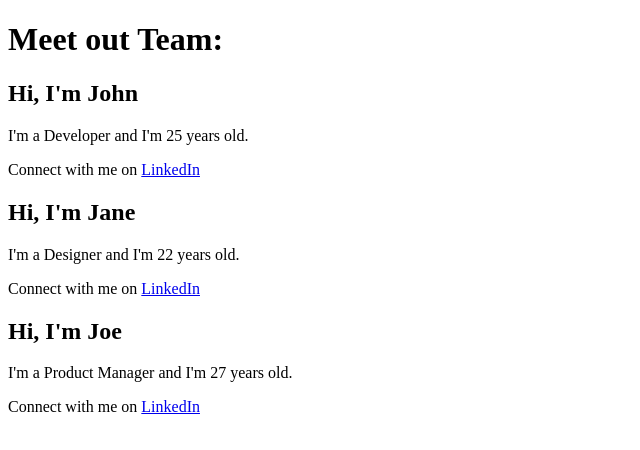
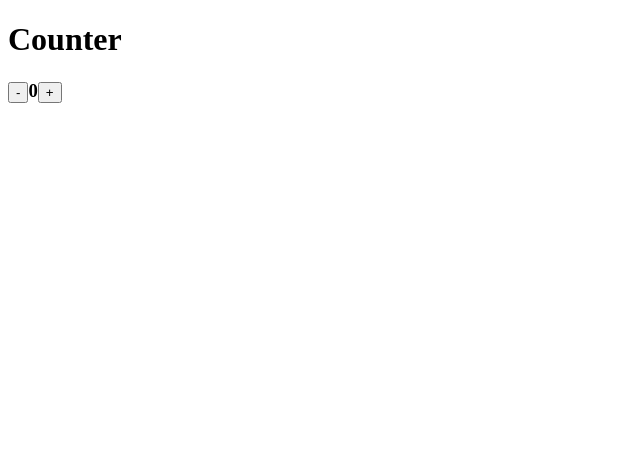
Before and after one commit to cassioHilario/react-noob-to-pro, a React (Create React App) app in the folder meuapp/: page / in a window 1280 px wide. Shown: the top 450 px of the page, without its empty margins (0-640 px from the left). Built offline with nearby package versions, Linux system fonts and the light colour scheme.

Commit message:
Working with states in a counter

```diff
--- a/meuapp/src/App.js
+++ b/meuapp/src/App.js
@@ -1,34 +1,47 @@
 import React, {Component} from 'react';
 
+class App extends Component {
 
-class Team extends Component {
-  render(){
-    return(
+  constructor(props) {
+    super(props);
+    this.state = {
+      counter: 0
+    };
+
+    this.sum = this.sum.bind(this);
+    this.subtract = this.subtract.bind(this);
+
+  }
+
+  sum() {
+    let state = this.state;
+    state.counter += 1;
+    this.setState(state);
+  }
+
+  subtract() {
+    if (this.state.counter === 0) {
+      return;
+    }
+    let state = this.state;
+    state.counter -= 1;
+    this.setState(state);
+  }
+
+  render() {
+    return (
       <div>
-        <h2>Hi, I'm {this.props.name}</h2>
-        <p>I'm a {this.props.occupation} and I'm {this.props.age} years old.</p>
-        <LinkedIn linkedIn={this.props.linkedIn} />
+        <h1>Counter</h1>
+
+        <h3>
+          <button onClick={this.subtract}>-</button>
+          {this.state.counter}
+          <button onClick={this.sum}>+</button>
+        </h3>
+
       </div>
-    )
+    );
   }
 }
 
-class LinkedIn extends Component {
-  render(){
-    return(
-      <p>Connect with me on <a href = {this.props.linkedIn}>LinkedIn</a></p>
-    )
-  }
-}
-
-
-export default function App(){
-  return(
-    <div>
-      <h1>Meet out Team:</h1>
-      <Team name="John" occupation="Developer" age="25" linkedIn="https://www.linkedin.com/in/john" />
-      <Team name="Jane" occupation="Designer" age="22" linkedIn="https://www.linkedin.com/in/jane" />
-      <Team name="Joe" occupation="Product Manager" age="27" linkedIn="https://www.linkedin.com/in/joe" />
-    </div>
-  )
-}
+export default App;
```
